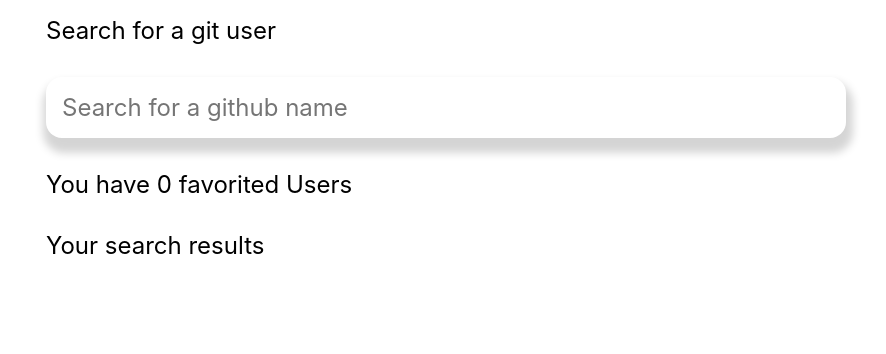
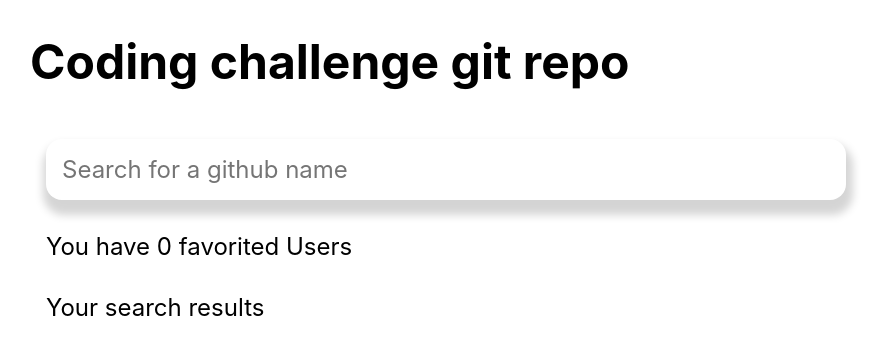
Before and after one commit to naskichan/coding-challenge-git-api, a React (Create React App) app: page / in a window 1280 px wide. Shown: the top 354 px of the page, without its empty margins (194-1080 px from the left). Built offline with nearby package versions, Linux system fonts and the light colour scheme.

Commit message:
changed heading

```diff
--- a/src/App.js
+++ b/src/App.js
@@ -49,7 +49,7 @@
   return (
     <HorizontalWrapper>
       <Page>
-        <p>Search for a git user</p>
+        <h1>Coding challenge git repo</h1>
         <Input placeholder="Search for a github name" value={query} onChange={event => setQuery(event.target.value)} />
         <p>You have {favoritedUsers.length} favorited Users</p>
         {favoritedUsers.map(user => (
```
